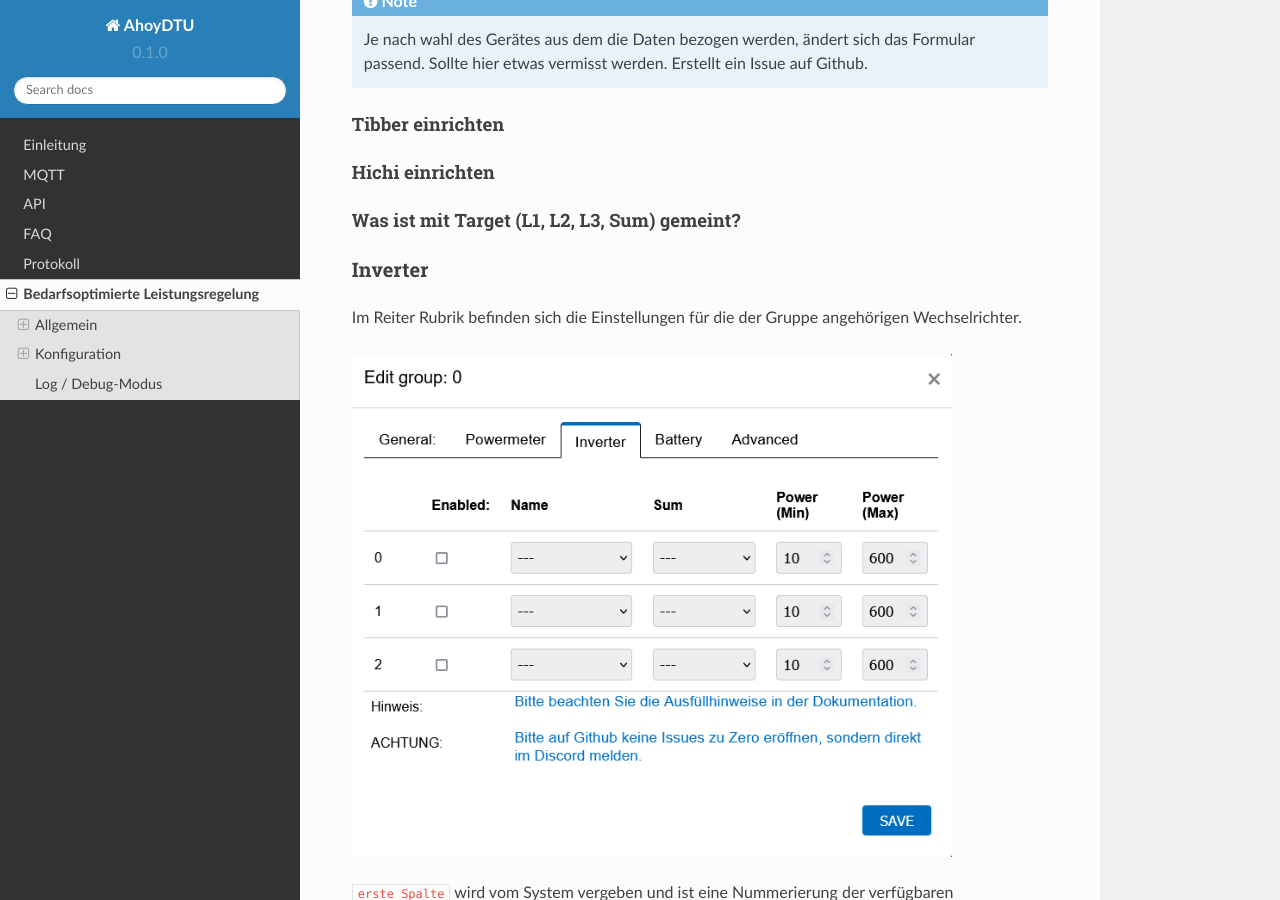
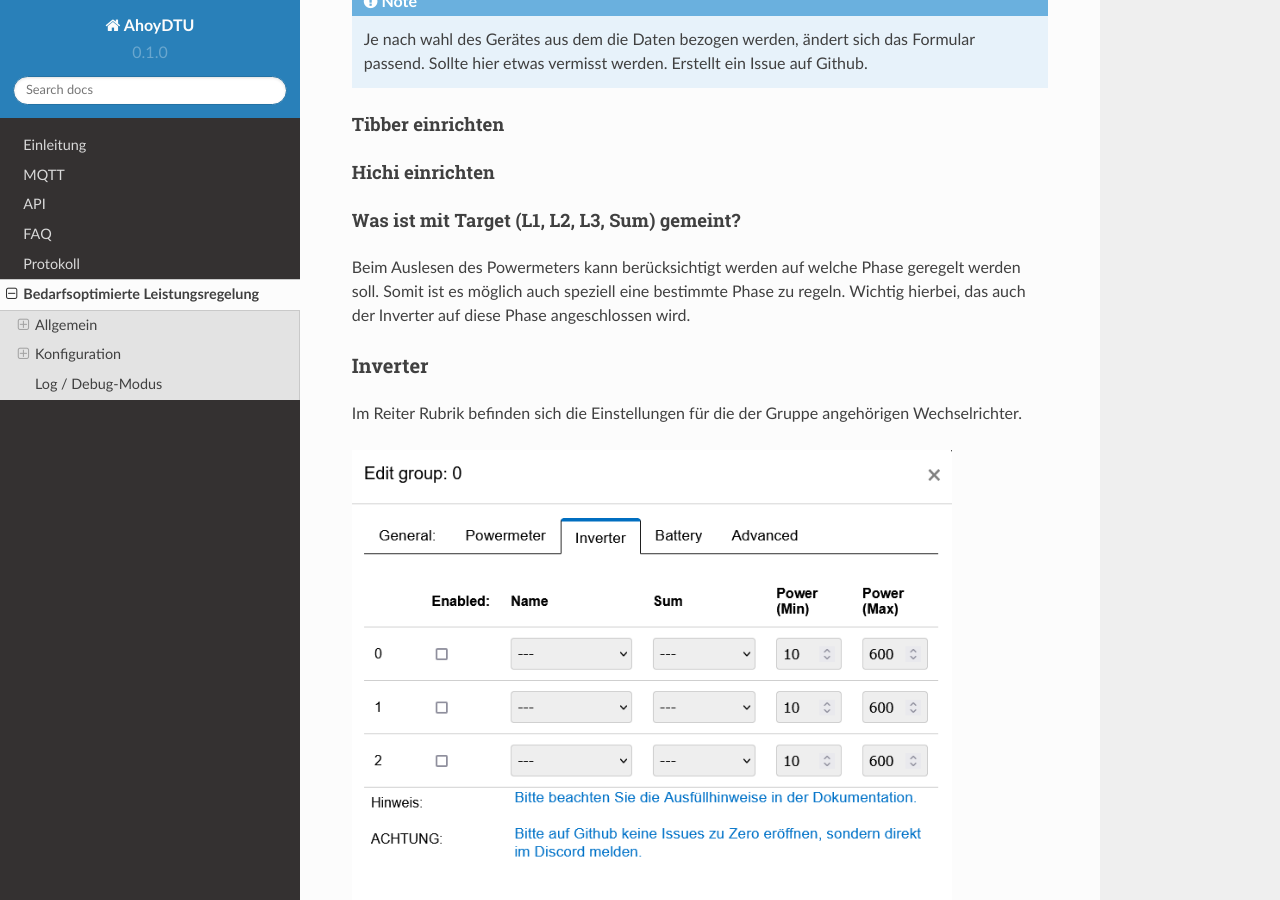
Before and after one commit to lumapu/ahoy_docs, a Sphinx documentation site: the page built from docs/source/zeroExport.rst, in a window 1280 px wide and 900 px high, scrolled down 3548 px. Built offline with Sphinx 7.4.7 and the Read the Docs theme 2.0.0, drawn with Linux system fonts in a browser that asks for light colours.

Commit message:
Update zeroExport.rst

```diff
--- a/docs/source/zeroExport.rst
+++ b/docs/source/zeroExport.rst
@@ -110,6 +110,9 @@ Hichi einrichten
 
 Was ist mit Target (L1, L2, L3, Sum) gemeint?
 =============================================
+Beim Auslesen des Powermeters kann berücksichtigt werden auf welche Phase geregelt werden soll.
+Somit ist es möglich auch speziell eine bestimmte Phase zu regeln.
+Wichtig hierbei, das auch der Inverter auf diese Phase angeschlossen wird.
 
 Inverter
 ***************
```
